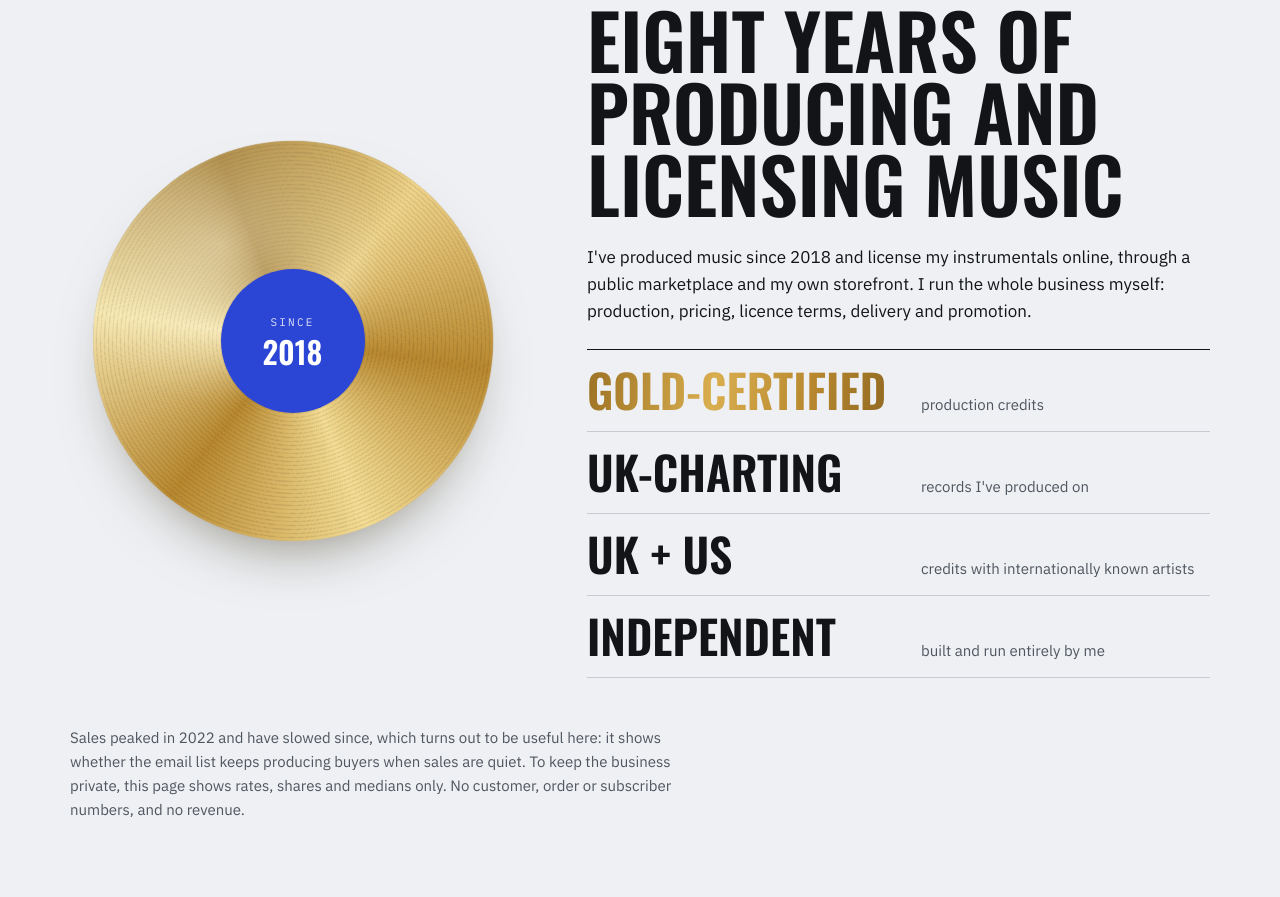
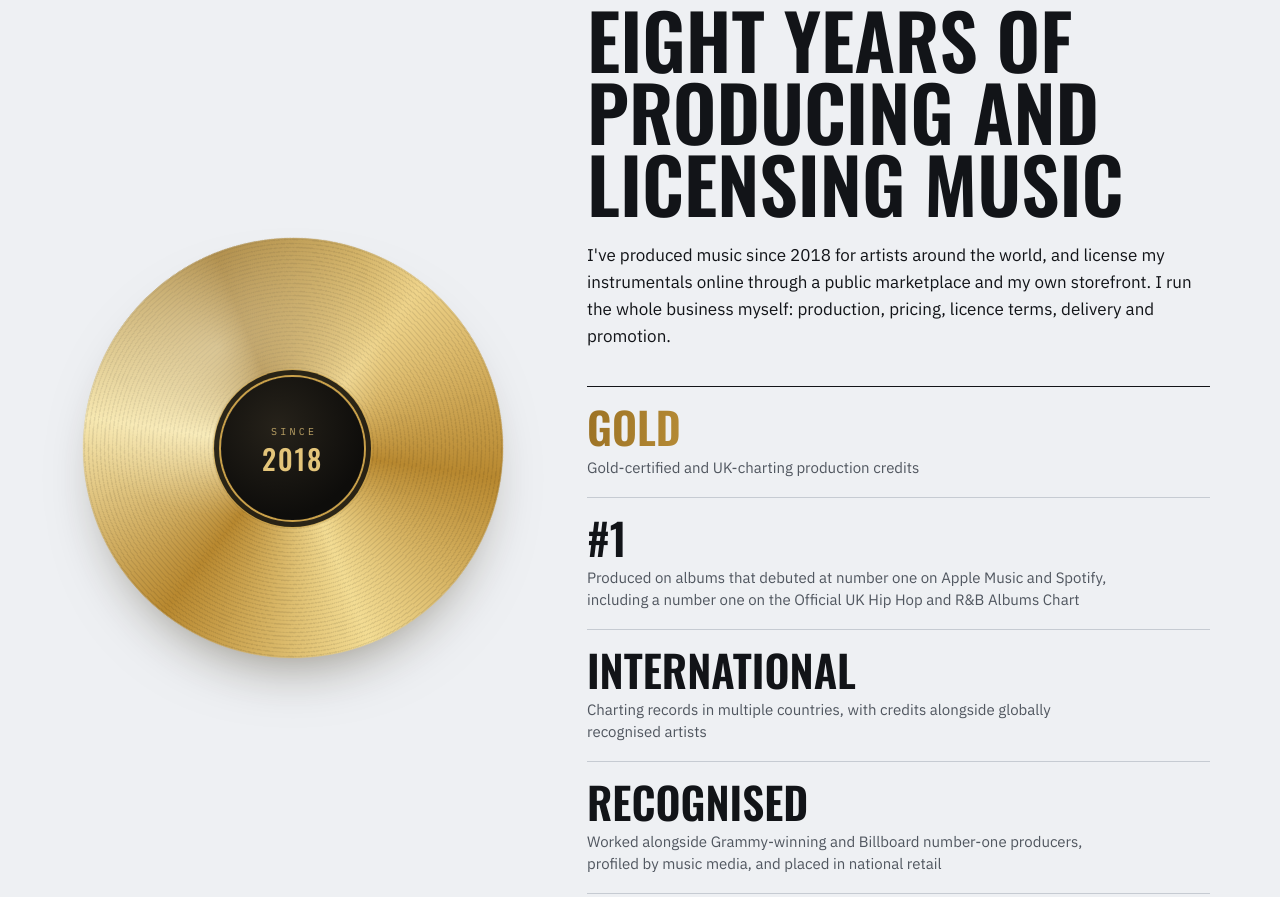
Before and after one commit to nikitakotadia/music-business-analysis, a plain HTML site: page docs/index.html in a window 1280 px wide. Shown: the part 1645-2542 px from the top of the page. Drawn offline with nearby package versions, Linux system fonts and the light colour scheme.

Commit message:
Showcase music credits in business section

```diff
--- a/docs/index.html
+++ b/docs/index.html
@@ -102,10 +102,12 @@ p { margin: 0; }
 .fact b { font-family: var(--display); font-weight: 600; font-size: 40px; line-height: 1; }
 .fact span { font-size: 14px; color: var(--fg2); }
 
-.proud-grid { display: grid; grid-template-columns: minmax(0, 5fr) minmax(0, 7fr); gap: 40px 72px; align-items: center; }
-.record-wrap { display: grid; place-items: center; }
+.proud-grid { display: grid; grid-template-columns: minmax(0, 5fr) minmax(0, 7fr); grid-template-areas: "disc head" "disc list"; gap: 36px 72px; align-items: center; }
+.proud-head { grid-area: head; display: grid; gap: 22px; min-width: 0; }
+.record-wrap { grid-area: disc; display: grid; place-items: center; }
+.honours { grid-area: list; }
 .record {
-  width: 100%; max-width: 400px; aspect-ratio: 1; border-radius: 50%; position: relative; display: grid; place-items: center;
+  width: 100%; max-width: 420px; aspect-ratio: 1; border-radius: 50%; position: relative; display: grid; place-items: center;
   box-shadow: 0 30px 60px -30px rgba(40,30,0,.55), inset 0 0 0 1px rgba(90,65,10,.35);
 }
 .record .spin {
@@ -117,25 +119,27 @@ p { margin: 0; }
 .record::before { content: ""; position: absolute; inset: 0; border-radius: 50%; z-index: 1;
   background: radial-gradient(circle at 32% 26%, rgba(255,250,225,.5), transparent 40%); }
 .record-label {
-  width: 36%; aspect-ratio: 1; border-radius: 50%; background: #2B45D4; color: #fff; position: relative; z-index: 2;
-  display: grid; place-content: center; text-align: center; gap: 4px;
+  width: 34%; aspect-ratio: 1; border-radius: 50%; position: relative; z-index: 2;
+  background: radial-gradient(circle at 40% 35%, #26221A, #0E0D0B 70%);
+  box-shadow: 0 0 0 2px #C9A04A, 0 0 0 7px rgba(14,13,11,.85), 0 0 0 8px rgba(201,160,74,.6);
+  display: grid; place-content: center; text-align: center; gap: 4px; color: #E4C57A;
 }
-.record-label span { font-family: var(--mono); font-size: clamp(9px, 1vw, 11px); letter-spacing: .2em; text-transform: uppercase; opacity: .85; }
-.record-label b { font-family: var(--display); font-weight: 600; font-size: clamp(20px, 2.4vw, 32px); line-height: 1; }
+.record-label span { font-family: var(--mono); font-size: clamp(8px, .9vw, 10px); letter-spacing: .32em; text-transform: uppercase; opacity: .8; padding-left: .32em; }
+.record-label b { font-family: var(--display); font-weight: 500; font-size: clamp(18px, 2.2vw, 30px); line-height: 1; letter-spacing: .06em; }
 @media (prefers-reduced-motion: no-preference) { .record .spin { animation: spin 18s linear infinite; } }
 @keyframes spin { to { transform: rotate(360deg); } }
-.proud-copy { display: grid; gap: 24px; min-width: 0; }
 .honours { list-style: none; margin: 0; padding: 0; display: grid; border-top: 1px solid var(--fg); }
-.honours li { display: grid; grid-template-columns: minmax(0, 1.1fr) minmax(0, 1fr); gap: 16px; align-items: baseline; padding: 16px 0; border-bottom: 1px solid var(--line); }
-.honours b { font-family: var(--display); font-weight: 600; text-transform: uppercase; font-size: clamp(30px, 3.6vw, 50px); line-height: 1; white-space: nowrap; }
-.honours span { font-size: 15px; color: var(--fg2); line-height: 1.4; }
+.honours li { display: grid; grid-template-columns: minmax(0, 1fr); gap: 8px; padding: 18px 0; border-bottom: 1px solid var(--line); }
+.honours b { font-family: var(--display); font-weight: 600; text-transform: uppercase; font-size: clamp(30px, 3.4vw, 48px); line-height: 1; white-space: nowrap; }
+.honours span { font-size: 15px; color: var(--fg2); line-height: 1.45; max-width: 36em; }
 .gold-text { background: linear-gradient(100deg, #9C7224, #D9AE4F 40%, #B8882F 70%, #8A6420); -webkit-background-clip: text; background-clip: text; color: transparent; }
 @media (max-width: 860px) {
-  .proud-grid { grid-template-columns: minmax(0, 1fr); }
-  .record { max-width: 260px; }
+  .proud-grid { grid-template-columns: minmax(0, 200px) minmax(0, 1fr); grid-template-areas: "disc head" "list list"; gap: 28px 28px; }
 }
-@media (max-width: 480px) {
-  .honours li { grid-template-columns: minmax(0, 1fr); gap: 4px; }
+@media (max-width: 560px) {
+  .proud-grid { grid-template-columns: minmax(0, 1fr); grid-template-areas: "disc" "head" "list"; }
+  .record-wrap { place-items: start; }
+  .record { max-width: 150px; }
 }
 .glance { background: var(--surface); border-top: 1px solid var(--line); }
 .glance .wrap { padding-block: 40px; display: grid; gap: 18px; }
@@ -164,6 +168,13 @@ code { font-family: var(--mono); font-size: .9em; }
 }
 @media (max-width: 860px) { .glance-grid { grid-template-columns: repeat(2, minmax(0, 1fr)); } }
 @media (max-width: 560px) { .glance-grid { grid-template-columns: minmax(0, 1fr); } }
+/* scroll motion: content is fully visible without JS; JS hides only what is below the fold, then reveals it */
+.js-reveal [data-reveal] { opacity: 0; transform: translate3d(0, 34px, 0); transition: opacity .9s cubic-bezier(.2,.7,.2,1), transform .9s cubic-bezier(.2,.7,.2,1); transition-delay: var(--d, 0s); }
+.js-reveal [data-reveal="scale"] { transform: scale(.82) rotate(-12deg); }
+.js-reveal [data-reveal].shown { opacity: 1; transform: none; }
+.js-reveal .dotgrid.play i, .js-reveal .hundred.play i { animation: pop .45s cubic-bezier(.2,.8,.2,1.2) both; animation-delay: calc(var(--i, 0) * 14ms); }
+@keyframes pop { from { opacity: 0; transform: scale(.3); } }
+.hero h1, .hero .lede { will-change: transform, opacity; }
 .questions { list-style: none; margin: 0; padding: 0; display: grid; gap: 0; counter-reset: q; }
 .questions li { counter-increment: q; display: grid; grid-template-columns: 56px minmax(0, 1fr); padding: 18px 0; border-top: 1px solid var(--line); font-size: clamp(19px, 2vw, 23px); line-height: 1.35; }
 .questions li:last-child { border-bottom: 1px solid var(--line); }
@@ -345,19 +356,19 @@ footer .links { display: flex; flex-wrap: wrap; gap: 12px 28px; font-family: var
   <div class="wrap" style="gap:48px">
     <p class="label"><span class="tc">01</span>The business</p>
     <div class="proud-grid">
+      <div class="proud-head">
+        <h2>Eight years of producing and licensing music</h2>
+        <p class="read">I've produced music since 2018 for artists around the world, and license my instrumentals online through a public marketplace and my own storefront. I run the whole business myself: production, pricing, licence terms, delivery and promotion.</p>
+      </div>
       <div class="record-wrap" aria-hidden="true">
         <div class="record"><div class="spin"></div><div class="record-label"><span>Since</span><b>2018</b></div></div>
       </div>
-      <div class="proud-copy">
-        <h2>Eight years of producing and licensing music</h2>
-        <p class="read">I've produced music since 2018 and license my instrumentals online, through a public marketplace and my own storefront. I run the whole business myself: production, pricing, licence terms, delivery and promotion.</p>
-        <ul class="honours">
-          <li><b class="gold-text">Gold-certified</b><span>production credits</span></li>
-          <li><b>UK-charting</b><span>records I've produced on</span></li>
-          <li><b>UK + US</b><span>credits with internationally known artists</span></li>
-          <li><b>Independent</b><span>built and run entirely by me</span></li>
-        </ul>
-      </div>
+      <ul class="honours">
+        <li><b class="gold-text">Gold</b><span>Gold-certified and UK-charting production credits</span></li>
+        <li><b>#1</b><span>Produced on albums that debuted at number one on Apple Music and Spotify, including a number one on the Official UK Hip Hop and R&amp;B Albums Chart</span></li>
+        <li><b>International</b><span>Charting records in multiple countries, with credits alongside globally recognised artists</span></li>
+        <li><b>Recognised</b><span>Worked alongside Grammy-winning and Billboard number-one producers, profiled by music media, and placed in national retail</span></li>
+      </ul>
     </div>
     <p class="read small muted">Sales peaked in 2022 and have slowed since, which turns out to be useful here: it shows whether the email list keeps producing buyers when sales are quiet. To keep the business private, this page shows rates, shares and medians only. No customer, order or subscriber numbers, and no revenue.</p>
   </div>
@@ -862,6 +873,71 @@ FROM item_parties;</code></pre></details>
     below.forEach(el => io.observe(el));
     setTimeout(() => els.forEach(el => el.classList.add("in")), 8000);
   }
+  // Apple-style scroll reveals
+  if (!reduce && "IntersectionObserver" in window) {
+    const groups = [
+      ".label", "h2", ".read", ".lede", ".hero-figs", ".byline", ".glance-grid > div",
+      ".honours li", ".steps .step", ".callout", ".model", ".decisions li",
+      ".finding .left", ".finding .right", ".recs li", ".more > div", ".limits li", "footer .sign", "footer .links"
+    ];
+    const items = [];
+    groups.forEach(sel => {
+      const els = [...document.querySelectorAll(sel)].filter(el => !el.closest("[data-reveal]") && !el.hasAttribute("data-reveal"));
+      els.forEach(el => {
+        el.setAttribute("data-reveal", "");
+        const sibs = [...el.parentElement.children].filter(c => c.matches(sel));
+        el.style.setProperty("--d", Math.min(sibs.indexOf(el), 6) * 0.09 + "s");
+        items.push(el);
+      });
+    });
+    const rec = document.querySelector(".record-wrap");
+    if (rec) { rec.setAttribute("data-reveal", "scale"); items.push(rec); }
+    document.querySelectorAll(".dotgrid i, .hundred i").forEach((c, i, all) => {
+      c.style.setProperty("--i", [...c.parentElement.children].indexOf(c));
+    });
+
+    const counters = [...document.querySelectorAll(".hero-fig b, .finding .num")];
+    counters.forEach(el => el.dataset.final = el.innerHTML);
+    function countUp(el) {
+      const html = el.dataset.final, nums = [...html.matchAll(/\d+/g)];
+      if (!nums.length) return;
+      const t0 = performance.now(), dur = 1100;
+      (function step(now) {
+        const k = Math.min(1, (now - t0) / dur), e = 1 - Math.pow(1 - k, 3);
+        let i = 0;
+        el.innerHTML = html.replace(/\d+/g, m => Math.round(+m * e).toString());
+        if (k < 1) requestAnimationFrame(step); else el.innerHTML = html;
+      })(t0);
+    }
+
+    const vh = innerHeight;
+    const below = items.filter(el => el.getBoundingClientRect().top > vh * 0.92);
+    document.documentElement.classList.add("js-reveal");
+    items.filter(el => !below.includes(el)).forEach(el => el.classList.add("shown"));
+    const show = el => {
+      el.classList.add("shown");
+      el.querySelectorAll(".dotgrid, .hundred").forEach(g => g.classList.add("play"));
+      counters.filter(c => el.contains(c)).forEach(countUp);
+    };
+    const io2 = new IntersectionObserver(es => es.forEach(e => {
+      if (e.isIntersecting) { show(e.target); io2.unobserve(e.target); }
+    }), { threshold: 0.18, rootMargin: "0px 0px -6% 0px" });
+    below.forEach(el => io2.observe(el));
+    setTimeout(() => below.forEach(el => el.classList.add("shown")), 15000);
+
+    // Hero drifts and fades as you scroll past it
+    const h1 = document.querySelector(".hero h1"), lede = document.querySelector(".hero .lede");
+    let ticking = false;
+    addEventListener("scroll", () => {
+      if (ticking) return; ticking = true;
+      requestAnimationFrame(() => {
+        const p = Math.min(1, scrollY / (innerHeight * 0.9));
+        if (h1) { h1.style.transform = `translate3d(0, ${p * 60}px, 0)`; h1.style.opacity = 1 - p * 0.55; }
+        if (lede) { lede.style.transform = `translate3d(0, ${p * 30}px, 0)`; }
+        ticking = false;
+      });
+    }, { passive: true });
+  }
 })();
 </script>
 </body>
```
Also changed, not shown: 1 other file.
